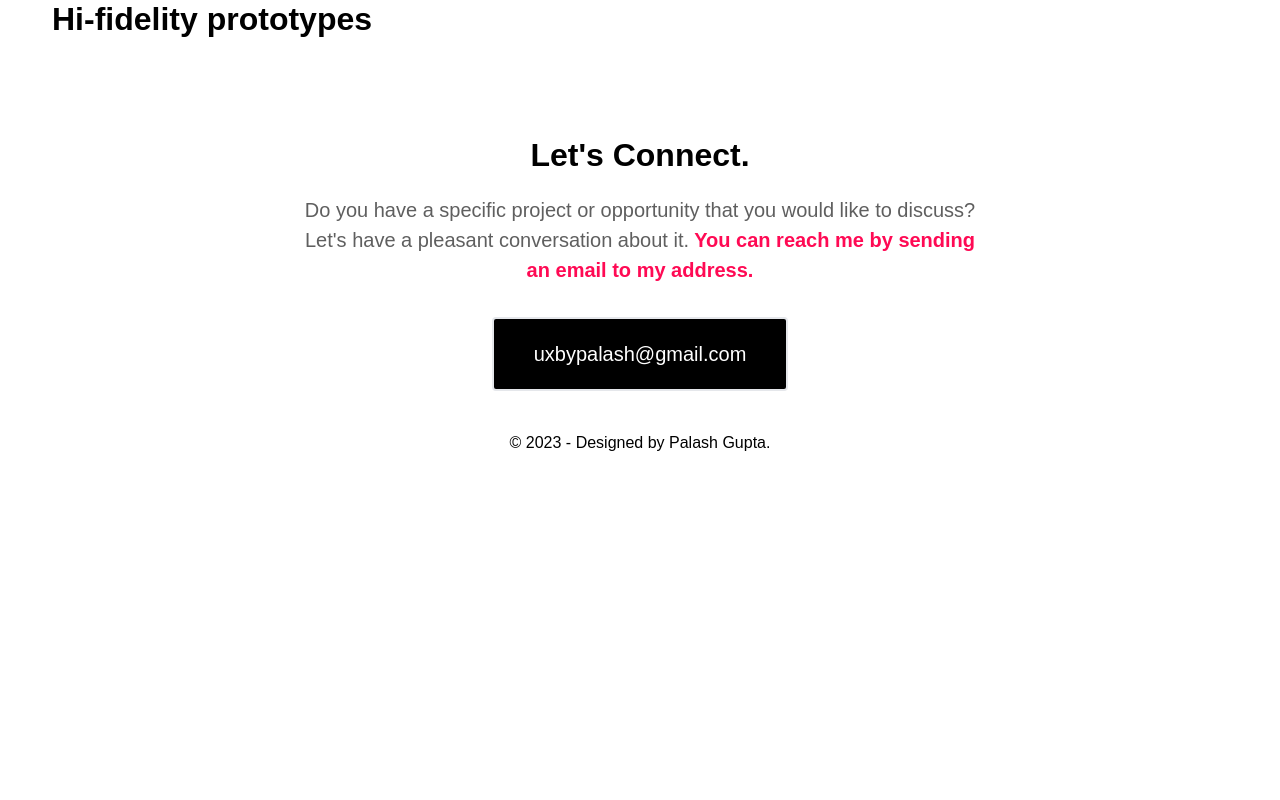
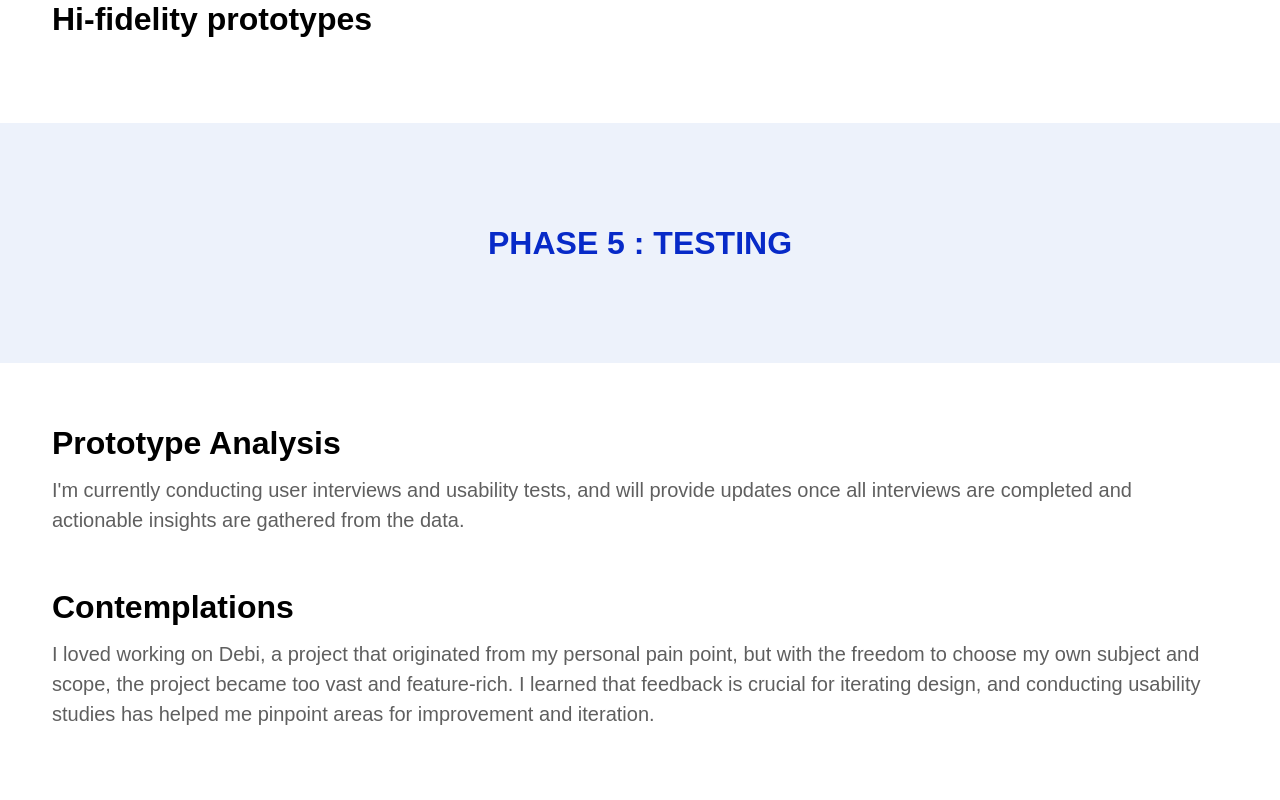
Before and after one commit to itzgupta/uxbypalash-live, a Next.js app: page /Debi in a window 1280 px wide. Shown: the part 4820-5620 px from the top of the page. Before the commit the page ends 5315 px from the top, so only its background shows below. Built offline with nearby package versions, Linux system fonts and the light colour scheme.

Commit message:
Phase-5-update

```diff
--- a/src/pages/Debi.jsx
+++ b/src/pages/Debi.jsx
@@ -191,6 +191,35 @@ const Debi = () => {
           </div>
         </div>
 
+        {/* ---- PHASE 5 TESTING ---- */}
+
+        <div className='flex flex-col mt-10 items-center justify-center h-[240px] bg-[#EDF2FB] px-5'>
+            <p className='text-[24px] text-[#072AC8] py-4 text-center font-bold sm:text-[32px]'>
+              PHASE 5 : TESTING
+            </p>
+        </div>
+
+        <div className='p-8 max-w-[1240px] m-auto'>
+
+          <div className='flex flex-col py-6'>
+            <h5 className='text-[20px] sm:text-[32px] font-bold'>
+              Prototype Analysis
+            </h5>
+            <p className='text-[18px] sm:text-[20px] text-[#5F5F5F] font-medium py-2'>
+              I'm currently conducting user interviews and usability tests, and will provide updates once all interviews are completed and actionable insights are gathered from the data.
+            </p>
+          </div>
+
+          <div className='flex flex-col py-2'>
+            <h4 className='text-[20px] sm:text-[32px] font-bold mt-2'>
+              Contemplations
+            </h4>
+            <p className='text-[18px] sm:text-[20px] text-[#5F5F5F] font-medium py-2'>
+              I loved working on Debi, a project that originated from my personal pain point, but with the freedom to choose my own subject and scope, the project became too vast and feature-rich. I learned that feedback is crucial for iterating design, and conducting usability studies has helped me pinpoint areas for improvement and iteration.
+            </p>
+          </div>
+        </div>
+
 
       </div>
     </div>
```
